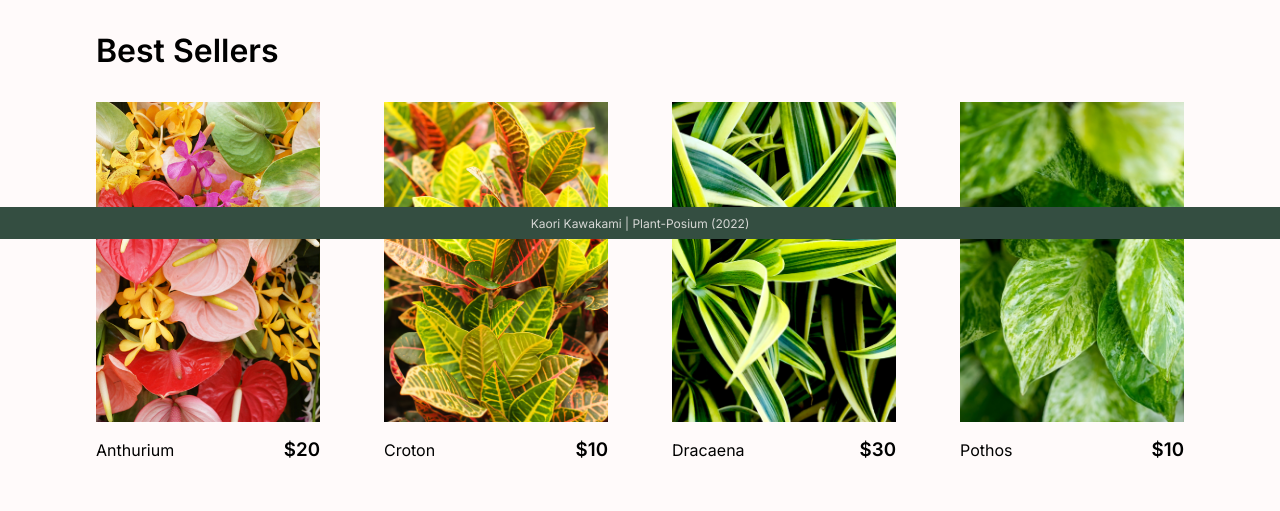
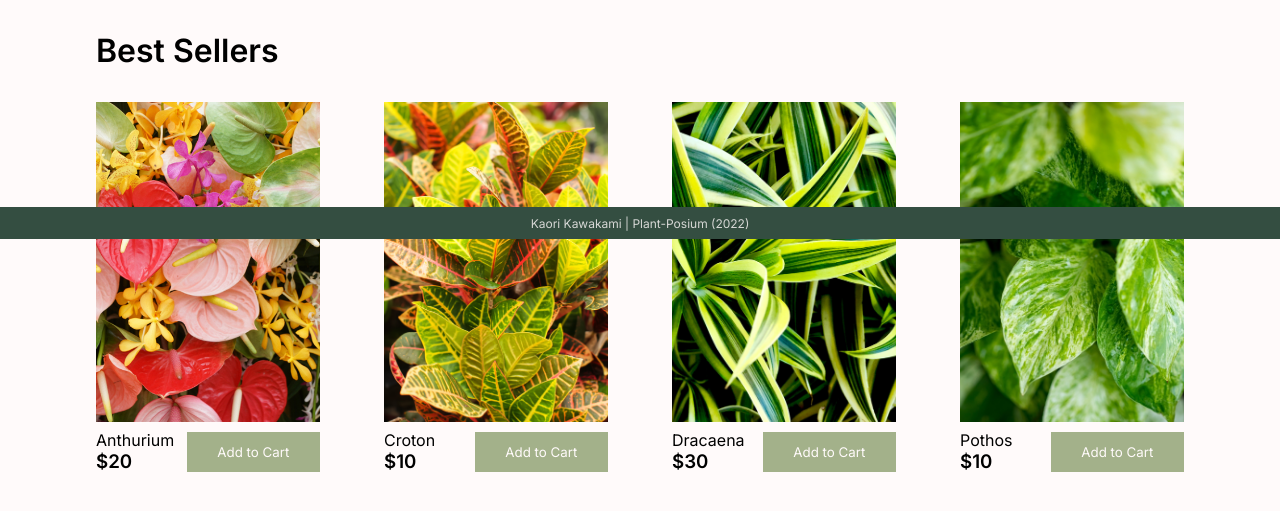
Before and after one commit to kkawakami08/shopping-cart, a React (Create React App) app: page / in a window 1280 px wide. Shown: the part 561-1072 px from the top of the page. Built offline with nearby package versions, Linux system fonts and the light colour scheme.

Commit message:
add to cart button on product cards

```diff
--- a/src/components/BestSellerCards.js
+++ b/src/components/BestSellerCards.js
@@ -6,41 +6,43 @@ import pothos from '../images/products/pothos-img.jpg'
 import uniqid from 'uniqid'
 
 export default function BestSellerCards() {
+
   const bestProducts = [{
     title: "Anthurium",
     imgSrc: anthurium,
     price: "$20",
-    id: uniqid()
+    id: uniqid(),
   },{
     title: "Croton",
     imgSrc: croton,
     price: "$10",
-    id: uniqid()
+    id: uniqid(),
   },{
     title: "Dracaena",
     imgSrc: dracaena,
     price: "$30",
-    id: uniqid()
+    id: uniqid(),
   },{
     title: "Pothos",
     imgSrc: pothos,
     price: "$10",
-    id: uniqid()
+    id: uniqid(),
   }]
-
-  const bestProductsList = bestProducts.map((product) =>
-    <div className="card" key={product.id}>
-      <img src={product.imgSrc} alt={`${product.title}`} />
-      <div className="product-des">
-        <p>{product.title}</p>
-        <h3>{product.price}</h3>
-      </div>
-   </div>
-  );
 
   return (
     <>
-    {bestProductsList}
+    {bestProducts.map((product) =>
+    <div className="card" key={product.id}>
+      <img src={product.imgSrc} alt={`${product.title}`}  />
+      <div className="product-des">
+        <div>
+          <p>{product.title}</p>
+          <h3>{product.price}</h3>
+        </div>
+        <button className="add-to-cart">Add to Cart</button>
+      </div>
+   </div>
+  )}
     </>
   )
 }
--- a/src/components/NavBar.css
+++ b/src/components/NavBar.css
@@ -39,11 +39,3 @@ ul {
   align-self: flex-end;
   height: 30em;
 }
-
-.hidden {
-  visibility: hidden;
-}
-
-.visible {
-  visibility: visible;
-}
--- a/src/pages/HomePage.css
+++ b/src/pages/HomePage.css
@@ -61,7 +61,7 @@
   flex-direction: column;
   align-items: center;
   border-radius: 1em;
-  gap: 1em;
+  gap: .5em;
 }
 
 .product-des {
@@ -70,3 +70,15 @@
   justify-content: space-between;
   align-items: center;
 }
+
+.add-to-cart {
+  background-color: var(--fourth-color);
+  color: var(--white);
+  width: 10em;
+  height: 3em;
+  border: none;
+}
+
+.add-to-cart:hover {
+  background-color: var(--main-color);
+}
```
